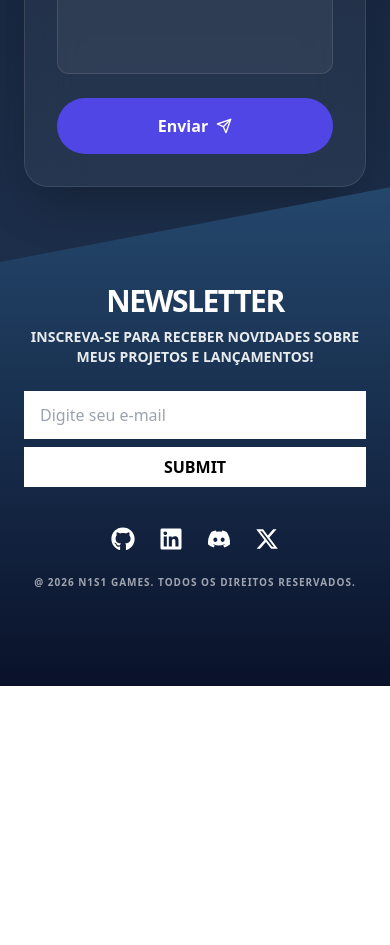
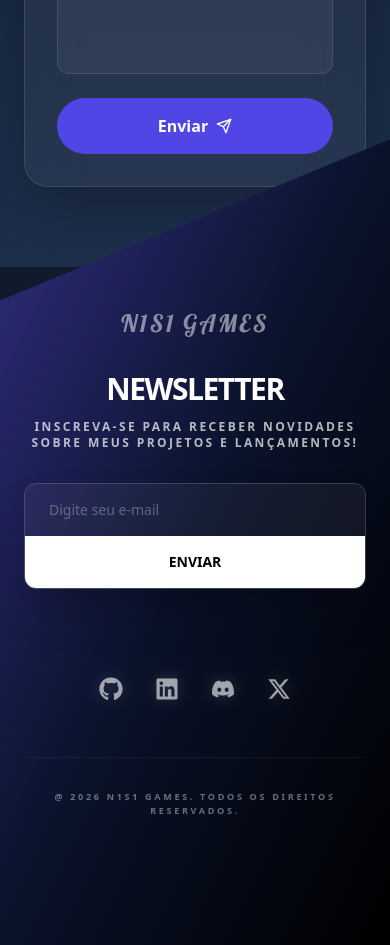
Before and after one commit to N1nji/portfolio-frontend, a React (Vite) app: page / in a window 390 px wide. Shown: the part 7600-8545 px from the top of the page. Before the commit the page ends 8286 px from the top, so only its background shows below. Built offline with nearby package versions, Linux system fonts and the light colour scheme; no server answers; a web font is replaced by a local one.

Commit message:
melhorando o footer

```diff
--- a/src/components/Footer.jsx
+++ b/src/components/Footer.jsx
@@ -4,20 +4,14 @@ import { useState } from "react";
 import { FaGithub, FaLinkedin, FaDiscord, FaXTwitter } from "react-icons/fa6";
 
 export default function Footer() {
-    const { t } = useTranslation();
+    const { t, lang } = useTranslation();
     const [email, setEmail] = useState("");
     const [status, setStatus] = useState("");
     const BASE_URL = import.meta.env.VITE_API_BASE_URL;
 
     const handleSubmit = async (e) => {
         e.preventDefault();
-        if (!email.trim()) {
-            setStatus("error");
-            return;
-        }
-
-        const emailRegex = /^[^\s@]+@[^\s@]+\.[^\s@]+$/;
-        if (!emailRegex.test(email.trim())) {
+        if (!email.trim() || !/^[^\s@]+@[^\s@]+\.[^\s@]+$/.test(email.trim())) {
             setStatus("error");
             return;
         }
@@ -30,32 +24,24 @@ export default function Footer() {
                 body: JSON.stringify({ email: email.trim() }),
             });
 
-            if (!res.ok) {
-                const err = await res.json().catch(() => ({}));
-                console.error("newsletter err:", err);
-                setStatus("error");
-                return;
-            }
+            if (!res.ok) throw new Error();
 
             setStatus("success");
             setEmail("");
         } catch (err) {
-            console.error(err);
             setStatus("error");
         } finally {
-            setTimeout(() => {
-                setStatus("");
-            }, 4500);
+            setTimeout(() => setStatus(""), 4500);
         }
     };
 
     return (
-        <footer className="relative z-10 text-white text-center overflow-hidden py-24 px-6 -mt-20">
-            {/* FUNDO AZUL INCLINADO - O 'clipPath' cria o corte e o '-mt-20' acima puxa ele para cima do azul vazio */}
+        <footer className="relative z-10 text-white text-center overflow-hidden py-32 px-6 -mt-32">
+            {/* FUNDO COM GRADIENTE E CLIPPATH */}
             <div
-                className="absolute inset-0 bg-gradient-to-t from-midnightNavy to-astralBlue z-0"
+                className="absolute inset-0 bg-gradient-to-br from-indigo-900 via-midnightNavy to-black z-0"
                 style={{
-                    clipPath: "polygon(0 15%, 100% 0, 100% 100%, 0 100%)",
+                    clipPath: "polygon(0 20%, 100% 0, 100% 100%, 0 100%)",
                 }}
             />
 
@@ -63,55 +49,62 @@ export default function Footer() {
                 initial={{ opacity: 0, y: 40 }}
                 whileInView={{ opacity: 1, y: 0 }}
                 transition={{ duration: 0.8 }}
-                className="relative z-10 max-w-md mx-auto"
+                className="relative z-10 max-w-2xl mx-auto pt-10"
             >
+                {/* BRANDING */}
+                <div className="mb-8 opacity-50 hover:opacity-100 transition-opacity">
+                     <span className="text-2xl font-lobster tracking-widest uppercase">N1S1 Games</span>
+                </div>
+
                 <h2
-                    className="text-3xl font-black mb-2 uppercase tracking-tighter"
+                    className="text-3xl md:text-4xl font-black mb-3 uppercase tracking-tighter"
                     dangerouslySetInnerHTML={{ __html: t("footer.newsletter_title") }}
                 />
                 <p
-                    className="text-sm font-bold opacity-90 mb-6 uppercase"
+                    className="text-xs md:text-sm font-bold opacity-70 mb-8 uppercase tracking-[0.2em]"
                     dangerouslySetInnerHTML={{ __html: t("footer.newsletter_desc") }}
                 />
 
+                {/* FORMULÁRIO ESTILIZADO */}
                 <form
                     onSubmit={handleSubmit}
-                    className="flex flex-col gap-2 justify-center mb-8"
+                    className="flex flex-col sm:flex-row gap-0 max-w-lg mx-auto mb-8 border border-white/20 rounded-xl overflow-hidden focus-within:border-indigo-400 transition-colors shadow-2xl"
                 >
                     <input
                         type="email"
                         value={email}
                         onChange={(e) => setEmail(e.target.value)}
                         placeholder={t("footer.newsletter_placeholder")}
-                        className="px-4 py-3 text-black w-full focus:outline-none border-none"
+                        className="px-6 py-4 text-white bg-white/5 w-full focus:outline-none placeholder:text-white/30 text-sm"
                         aria-label={t("footer.newsletter_placeholder")}
                     />
 
-                    <motion.button
-                        whileHover={{ scale: 1.02 }}
-                        whileTap={{ scale: 0.98 }}
+                    <button
                         type="submit"
-                        className="bg-white text-black px-6 py-2 font-black transition flex items-center justify-center uppercase border-none"
+                        className="bg-white text-black px-8 py-4 font-black transition-all hover:bg-indigo-400 active:scale-95 disabled:opacity-50 uppercase text-sm min-w-[140px]"
                         disabled={status === "loading"}
-                        aria-busy={status === "loading"}
                     >
-                        {status === "loading" ? "..." : "Submit"}
-                    </motion.button>
+                        {status === "loading" ? "..." : (lang === "pt" ? "Enviar" : "Submit")}
+                    </button>
                 </form>
 
+                {/* FEEDBACK STATUS */}
+                <div className="h-6 mb-8">
                     {status === "success" && (
-                    <motion.p initial={{ opacity: 0 }} animate={{ opacity: 1 }} className="text-white text-sm mt-3 font-bold bg-black/20 p-2">
+                        <motion.p initial={{ opacity: 0 }} animate={{ opacity: 1 }} className="text-emerald-400 text-xs font-bold uppercase tracking-widest">
                             {t("footer.success_message")}
                         </motion.p>
                     )}
                     {status === "error" && (
-                    <motion.p initial={{ opacity: 0 }} animate={{ opacity: 1 }} className="text-white text-sm mt-3 font-bold bg-black/20 p-2">
+                        <motion.p initial={{ opacity: 0 }} animate={{ opacity: 1 }} className="text-rose-400 text-xs font-bold uppercase tracking-widest">
                             {t("footer.error_message")}
                         </motion.p>
                     )}
+                </div>
 
-                <div className="flex flex-col items-center gap-4 mt-10">
-                    <div className="flex gap-6 text-2xl">
+                {/* SOCIAL LINKS */}
+                <div className="flex flex-col items-center gap-6 mt-4">
+                    <div className="flex gap-8 text-2xl">
                         {[
                             { icon: <FaGithub />, link: "https://github.com/N1nji" },
                             { icon: <FaLinkedin />, link: "https://www.linkedin.com/in/pedrofelipe-n1" },
@@ -123,21 +116,23 @@ export default function Footer() {
                                 href={item.link}
                                 target="_blank"
                                 rel="noreferrer"
-                                whileHover={{ scale: 1.2 }}
-                                className="hover:text-black transition-all"
+                                whileHover={{ scale: 1.2, y: -5 }}
+                                className="text-white/60 hover:text-white transition-all drop-shadow-[0_0_8px_rgba(255,255,255,0.3)]"
                             >
                                 {item.icon}
                             </motion.a>
                         ))}
                     </div>
 
+                    <div className="mt-8 pt-8 border-t border-white/5 w-full">
                         <p
-                        className="text-[10px] font-bold opacity-60 mt-2 uppercase tracking-widest"
+                            className="text-[9px] font-bold opacity-40 uppercase tracking-[0.3em]"
                             dangerouslySetInnerHTML= {{
                                 __html: t("footer.rights").replace("{year}", new Date().getFullYear()),
                             }}
                         />
                     </div>
+                </div>
             </motion.div>
         </footer>
     );
```
Lines whose indentation alone changed are shown as unchanged.
